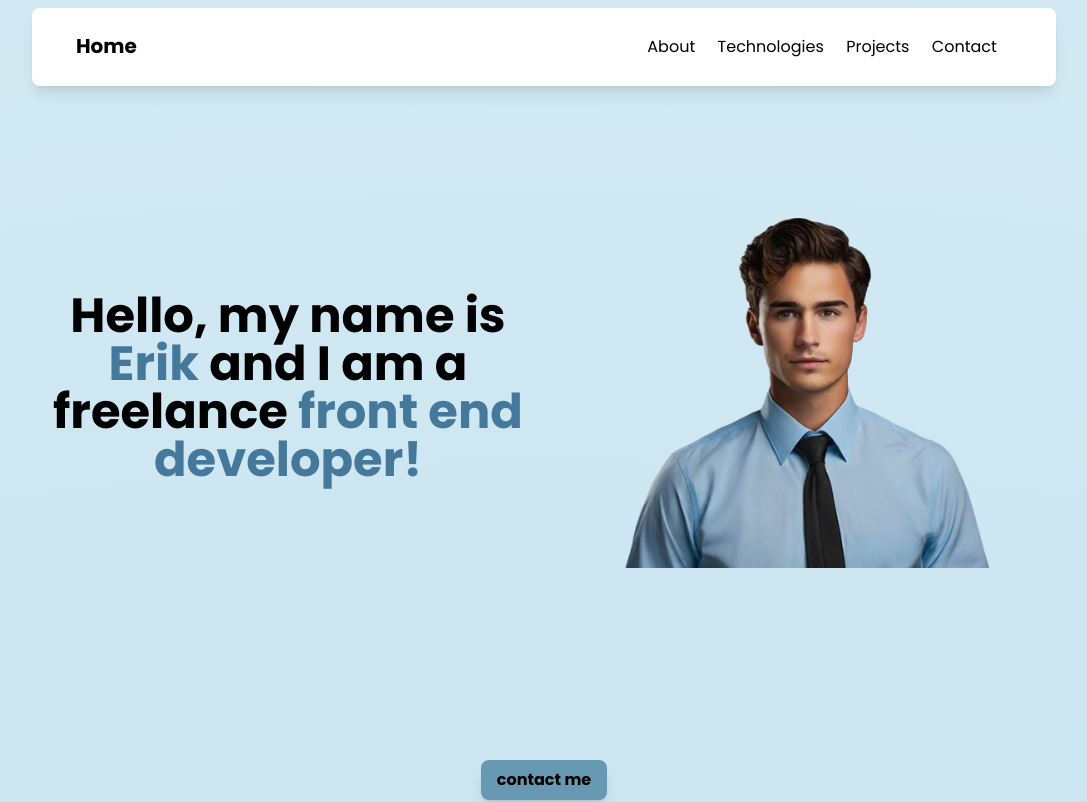
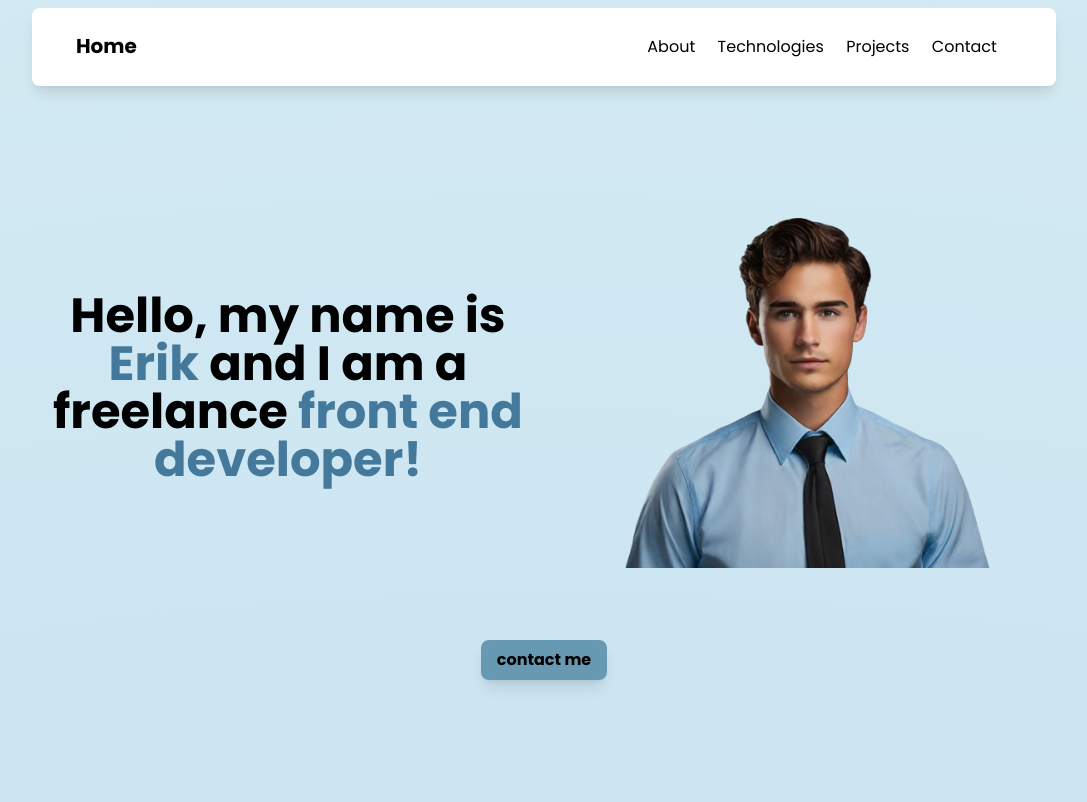
Before and after one commit to ErikXh/erik-portfolio, a React (Vite) app: page / in a window 1280 px wide. Shown: the top 802 px of the page, without its empty margins (96-1183 px from the left). Built offline with nearby package versions, Linux system fonts and the light colour scheme.

Commit message:
update on the contact form

```diff
--- a/src/components/ContactForm.jsx
+++ b/src/components/ContactForm.jsx
@@ -10,7 +10,7 @@ const ContactForm = () => {
     e.preventDefault();
 
     emailjs
-      .sendForm('service_yxnzsks', 'template_xsaahgu', form.current, {
+      .sendForm('service_llfkr39', 'template_xsaahgu', form.current, {
         publicKey: 'udUo5j6YppzkUAZpr',
       })
       .then(
--- a/src/components/Hero.jsx
+++ b/src/components/Hero.jsx
@@ -23,7 +23,7 @@ return(
         </div>
         </div>
 
-        <div className="container flex justify-end py-40 px-4">
+        <div className="container flex justify-end py-10 px-4">
             <img src={profile_img} alt="image of me" />
         </div>
     </div>
```
